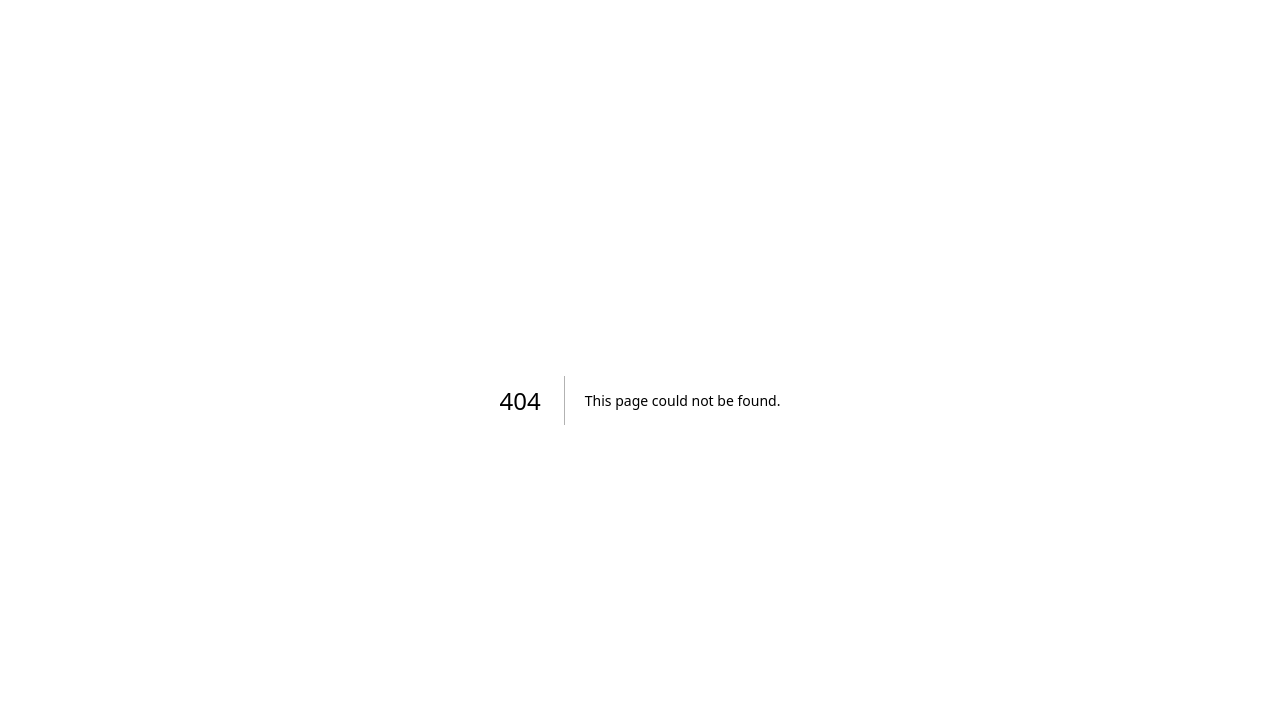
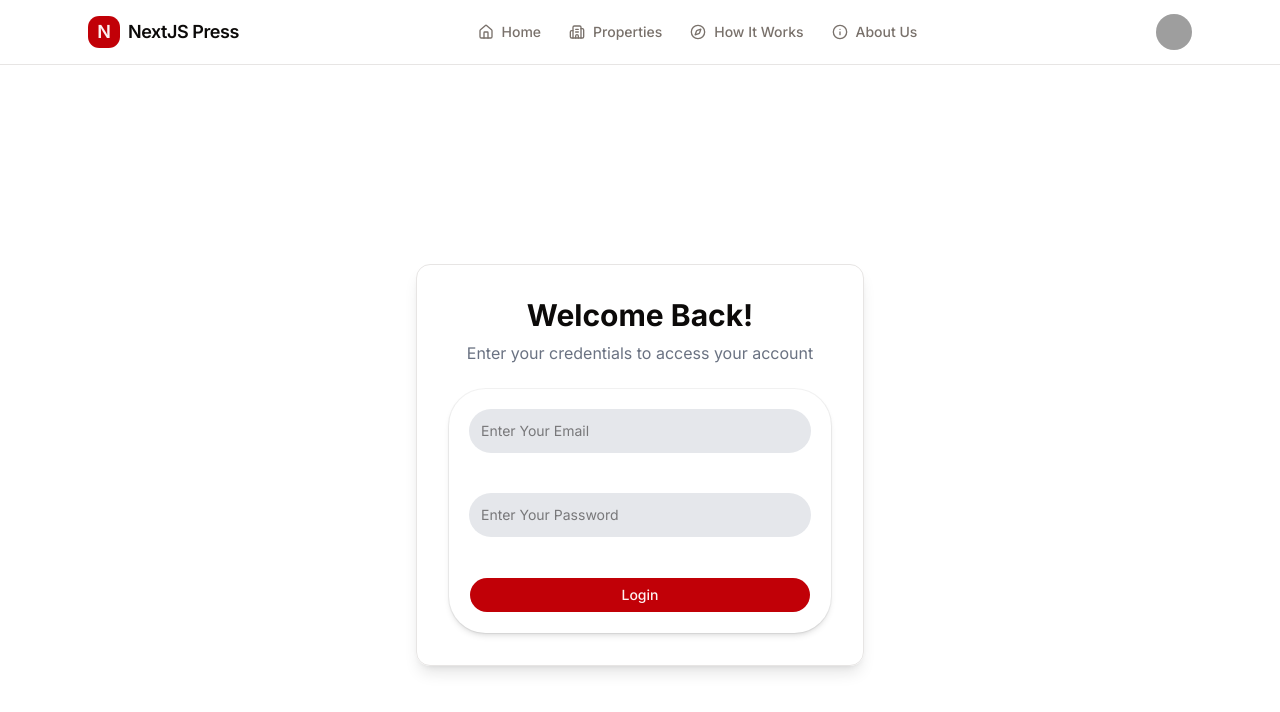
Before and after one commit to Shashuvo/RentNest-Frontend, a Next.js app: page /login in a window 1280 px wide. Before the commit this address had no page. Shown: the top 712 px of the page. Built offline with nearby package versions, Linux system fonts and the light colour scheme; grey boxes are pictures that could not be loaded.

Commit message:
login form design added

```diff
--- /dev/null
+++ b/app/(authGroup)/_components/LoginForm.tsx
@@ -0,0 +1,18 @@
+import { Button } from '@/components/ui/button'
+import { Card } from '@/components/ui/card'
+
+const LoginForm = () => {
+    return (
+        <form className="space-y-4">
+            <Card className="p-5 space-y-4">
+                <input className="p-3 rounded-4xl bg-gray-200" type="email" name="email" placeholder="Enter Your Email" required />
+                <input className="p-3 rounded-4xl bg-gray-200" type="password" name="password" placeholder="Enter Your Password" required />
+                <Button type="submit">
+                    Login
+                </Button>
+            </Card>
+        </form>
+    )
+}
+
+export default LoginForm
--- /dev/null
+++ b/app/(authGroup)/layout.tsx
@@ -0,0 +1,36 @@
+import { Navbar } from "@/components/shared/navbar";
+import { IUser } from "@/lib/types";
+
+const mockUser: IUser = {
+    success: true,
+    statusCode: 200,
+    message: "User profile fetched successfully",
+    data: {
+        profile: {
+            id: "user-123",
+            name: "Shahariat Hossen",
+            email: "shahariat@example.com",
+            role: "TENANT",
+            status: "ACTIVE",
+            phone: "+8801712345678",
+            address: "Chattogram, Bangladesh",
+            photoUrl: "https://i.pravatar.cc/150?img=12",
+            createdAt: "2026-08-14T10:00:00.000Z",
+            updatedAt: "2026-08-14T10:00:00.000Z",
+        },
+    },
+};
+
+
+const AuthLayout = async (
+    { children }: { children: React.ReactNode }
+) => {
+    return (
+        <div>
+            <Navbar user={mockUser}></Navbar>
+            {children}
+        </div>
+    )
+}
+
+export default AuthLayout
--- /dev/null
+++ b/app/(authGroup)/login/page.tsx
@@ -0,0 +1,27 @@
+import LoginForm from "../_components/LoginForm"
+
+
+
+const LoginPage = () => {
+    return (
+        <>
+            <div className="flex min-h-screen items-center justify-center">
+                <div className="w-full max-w-md space-y-6 rounded-lg border p-8 shadow-lg">
+
+                    {/* FORM GENERIC TEXTS */}
+                    <div className="space-y-2 text-center">
+                        <h1 className="text-3xl font-bold">Welcome Back!</h1>
+                        <p className="text-gray-500">
+                            Enter your credentials to access your account
+                        </p>
+                    </div>
+
+                    {/* FORM */}
+                    <LoginForm></LoginForm>
+                </div>
+            </div>
+        </>
+    )
+}
+
+export default LoginPage
--- /dev/null
+++ b/app/(authGroup)/register/page.tsx
@@ -0,0 +1,11 @@
+
+
+const RegisterPage = () => {
+    return (
+        <div>
+            <h1>Register Page</h1>
+        </div>
+    )
+}
+
+export default RegisterPage
--- /dev/null
+++ b/components/ui/card.tsx
@@ -0,0 +1,100 @@
+import * as React from "react"
+
+import { cn } from "@/lib/utils"
+
+function Card({
+  className,
+  size = "default",
+  ...props
+}: React.ComponentProps<"div"> & { size?: "default" | "sm" }) {
+  return (
+    <div
+      data-slot="card"
+      data-size={size}
+      className={cn(
+        "group/card flex flex-col gap-(--card-spacing) overflow-hidden rounded-4xl bg-card py-(--card-spacing) text-sm text-card-foreground shadow-md ring-1 ring-foreground/5 [--card-spacing:--spacing(6)] has-[>img:first-child]:pt-0 data-[size=sm]:[--card-spacing:--spacing(4)] dark:ring-foreground/10 *:[img:first-child]:rounded-t-4xl *:[img:last-child]:rounded-b-4xl",
+        className
+      )}
+      {...props}
+    />
+  )
+}
+
+function CardHeader({ className, ...props }: React.ComponentProps<"div">) {
+  return (
+    <div
+      data-slot="card-header"
+      className={cn(
+        "group/card-header @container/card-header grid auto-rows-min items-start gap-1.5 rounded-t-4xl px-(--card-spacing) has-data-[slot=card-action]:grid-cols-[1fr_auto] has-data-[slot=card-description]:grid-rows-[auto_auto] [.border-b]:pb-(--card-spacing)",
+        className
+      )}
+      {...props}
+    />
+  )
+}
+
+function CardTitle({ className, ...props }: React.ComponentProps<"div">) {
+  return (
+    <div
+      data-slot="card-title"
+      className={cn("font-heading text-base font-medium", className)}
+      {...props}
+    />
+  )
+}
+
+function CardDescription({ className, ...props }: React.ComponentProps<"div">) {
+  return (
+    <div
+      data-slot="card-description"
+      className={cn("text-sm text-muted-foreground", className)}
+      {...props}
+    />
+  )
+}
+
+function CardAction({ className, ...props }: React.ComponentProps<"div">) {
+  return (
+    <div
+      data-slot="card-action"
+      className={cn(
+        "col-start-2 row-span-2 row-start-1 self-start justify-self-end",
+        className
+      )}
+      {...props}
+    />
+  )
+}
+
+function CardContent({ className, ...props }: React.ComponentProps<"div">) {
+  return (
+    <div
+      data-slot="card-content"
+      className={cn("px-(--card-spacing)", className)}
+      {...props}
+    />
+  )
+}
+
+function CardFooter({ className, ...props }: React.ComponentProps<"div">) {
+  return (
+    <div
+      data-slot="card-footer"
+      className={cn(
+        "flex items-center rounded-b-4xl px-(--card-spacing) [.border-t]:pt-(--card-spacing)",
+        className
+      )}
+      {...props}
+    />
+  )
+}
+
+export {
+  Card,
+  CardHeader,
+  CardFooter,
+  CardTitle,
+  CardAction,
+  CardDescription,
+  CardContent,
+}
```
